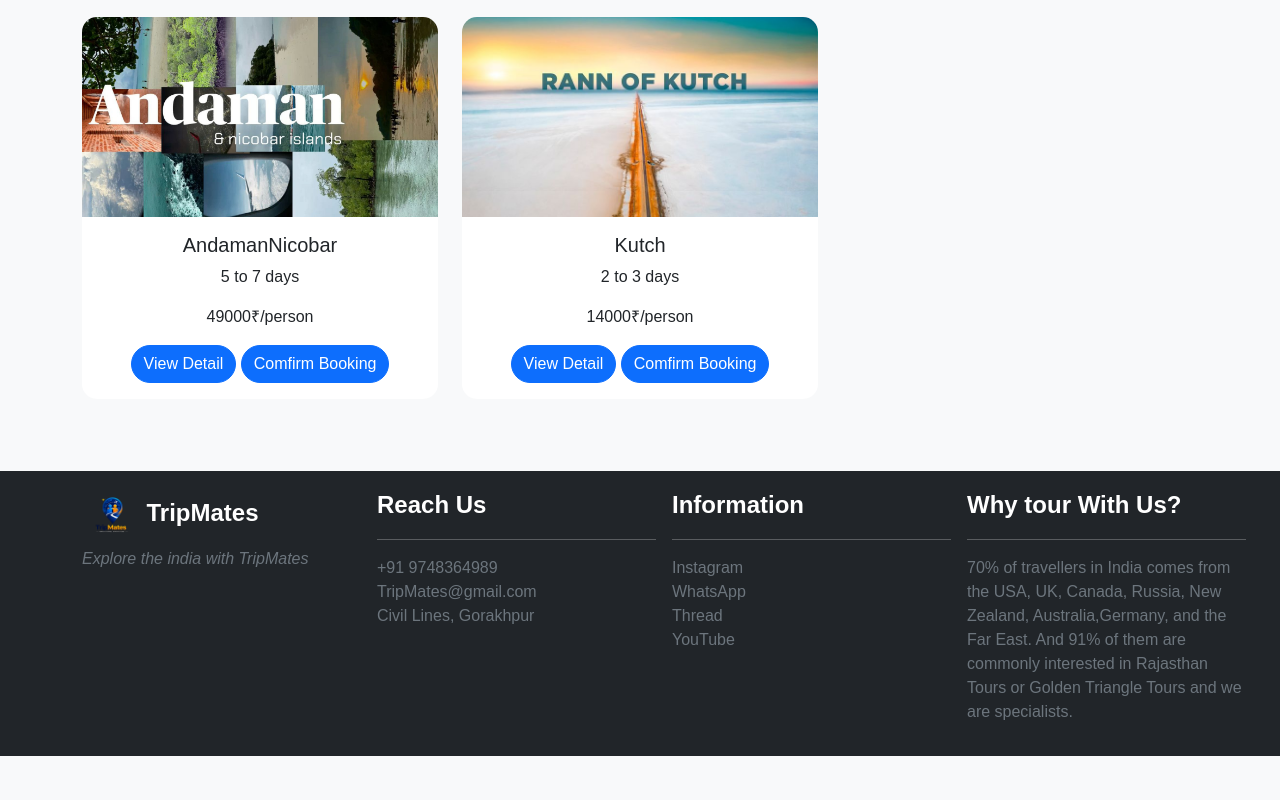
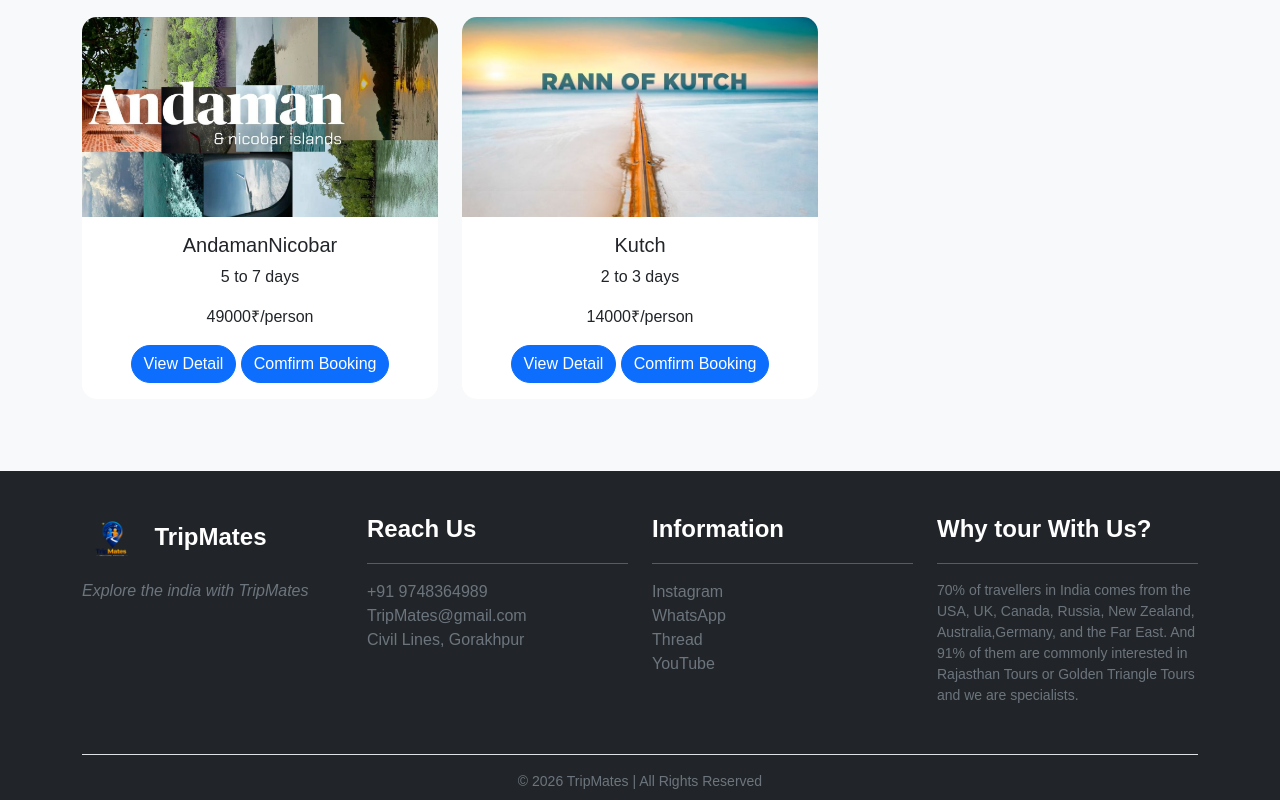
Before and after one commit to iSingh-manvendra/college-project, a plain HTML site: page index.html in a window 1280 px wide. Shown: the part 7329-8129 px from the top of the page. Before the commit the page ends 8085 px from the top, so only its background shows below. Drawn offline with nearby package versions, Linux system fonts and the light colour scheme; no server answers.

Commit message:
footer design

```diff
--- a/index.css
+++ b/index.css
@@ -157,6 +157,12 @@ form {
   height: 60px;
   width: 60px;
 }
+
+footer a:hover {
+    color: white !important;
+    transition: 0.3s;
+}
+
 /* DARK MODE */
 .dark-mode {
   background-color: #121212;
--- a/index.html
+++ b/index.html
@@ -257,18 +257,6 @@
     <!-- BOOKING MODAL -->
     <div class="modal fade" id="bookingModal">
         <div class="modal-dialog">
-            <!-- <div class="modal-content p-3">
-
-                <h4 class="text-center">Book Tour</h4>
-                <input type="text" id="userName" class="form-control mb-2" placeholder="Your Name">
-                <input type="date" id="date" class="form-control mb-2">
-
-                <select id="place" class="form-control mb-3">
-                    <option>Goa</option>
-                    <option>Manali</option>
-                    <option>Kashmir</option>
-                </select> -->
-
             <button class="btn btn-primary w-100" onclick="confirmBooking()">Confirm Booking</button>
 
         </div>
@@ -276,15 +264,17 @@
     </div>
 
     <!-- FOOTER -->
-    <footer class="bg-dark text-white text-center p-3 mt-5">
+    <footer class="bg-dark text-white pt-4 mt-5 pb-2">
         <div class="container">
-            <div class="row-mt-4 d-flex gap-3">
-                <div class="col-md-3 text-start">
+            <div class="row mt-3">
+                <!-- Logo section -->
+                <div class="col-md-3 mb-4 text-start">
                     <img src="img/brand-logo.png" alt="brand-logo" id="footer-logo">
-                    <span class="fw-bold fs-4">TripMates</span>
-                    <p class="fst-italic text-secondary">Explore the india with TripMates</p>
+                    <span class="fw-bold fs-4 ms-2">TripMates</span>
+                    <p class="fst-italic text-secondary mt-2">Explore the india with TripMates</p>
                 </div>
 
+                <!-- Reach us -->
                 <div class="col-md-3 text-start">
                     <span class="fw-bold fs-4">Reach Us</span>
                     <hr>
@@ -295,24 +285,32 @@
                     </ul>
                 </div>
 
-                <div class="col-md-3 text-start">
+                <!-- Information -->
+                <div class="col-md-3 mb-3 text-start">
                     <span class="fw-bold fs-4">Information</span>
                     <hr>
                     <ul class="list-unstyled">
-                        <li><a class="text-decoration-none text-secondary">Instagram</a></li>
-                        <li><a href="#" class="text-decoration-none text-secondary">WhatsApp</a></l>
-                        <li><a href="#" class="text-decoration-none text-secondary">Thread</a></l>
-                        <li><a href="#" class="text-decoration-none text-secondary">YouTube</a></l>
+                        <li><a href="#" class="text-decoration-none text-secondary">Instagram</a></li>
+                        <li><a href="#" class="text-decoration-none text-secondary">WhatsApp</a></li>
+                        <li><a href="#" class="text-decoration-none text-secondary">Thread</a></li>
+                        <li><a href="#" class="text-decoration-none text-secondary">YouTube</a></li>
                     </ul>
                 </div>
 
-                <div class="col-md-3 text-start">
+                <!-- About -->
+                <div class="col-md-3 mb-3 text-start">
                     <span class="fw-bold fs-4">Why tour With Us?</span>
                     <hr>
-                    <p class="text-secondary">70% of travellers in India comes from the USA, UK, Canada, Russia, New Zealand, Australia,Germany, and the Far East. And 91% of them are commonly interested in
-                    Rajasthan Tours or Golden Triangle Tours and we are specialists.</p>
+                    <p class="text-secondary small">70% of travellers in India comes from the USA, UK, Canada, Russia,
+                        New Zealand, Australia,Germany, and the Far East. And 91% of them are commonly interested in
+                        Rajasthan Tours or Golden Triangle Tours and we are specialists.</p>
                 </div>
 
+            </div>
+            <div class="text-center border-top pt-3 mt-3">
+                <p class="mb-0 small text-secondary">
+                    © 2026 TripMates | All Rights Reserved
+                </p>
             </div>
         </div>
     </footer>
```
